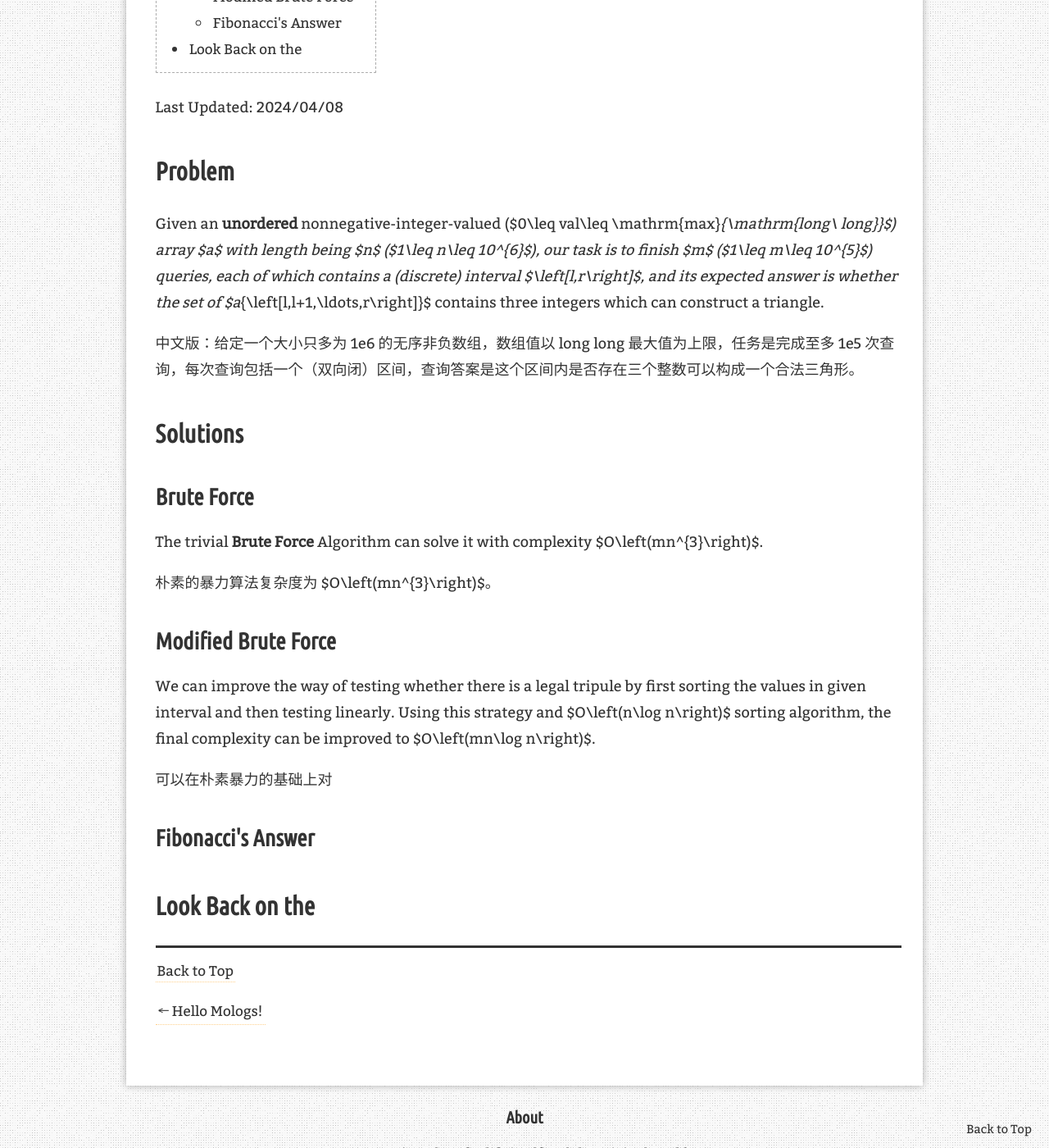
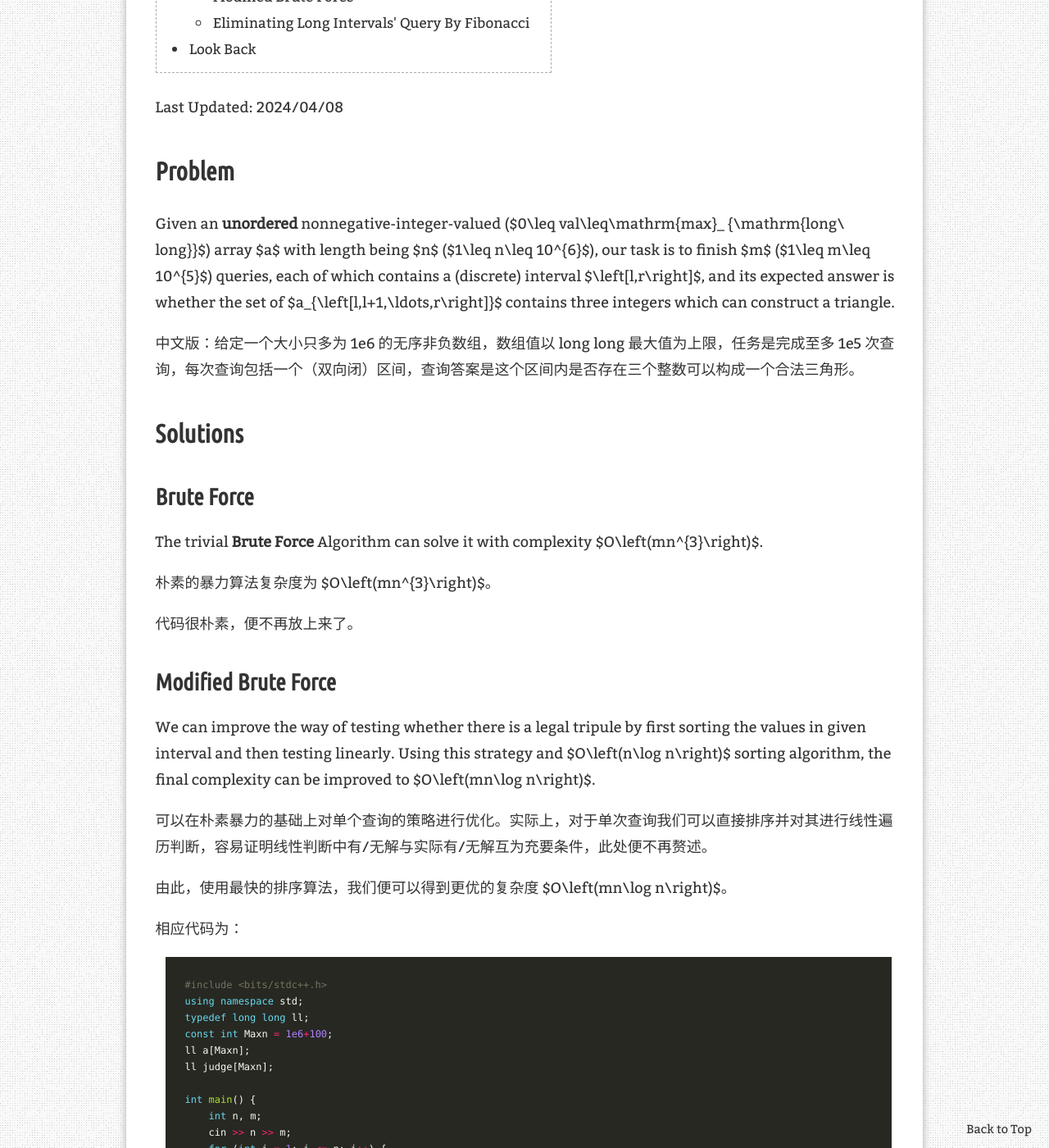
Before and after one commit to Mosms/Mologs, a Jekyll site: the page built from _posts/qsolv/2024-04-08-Fibonacci-Triangles.md, in a window 1280 px wide and 1400 px high, scrolled down 584 px. Shown: the whole window at 82% size. Built offline with Jekyll 4.4.1, drawn with Linux system fonts in a browser that asks for light colours; comment, search, counter and statistics services are not loaded; some of the changed text lies outside the part shown.

Commit message:
blog Mod.

````diff
--- a/_posts/qsolv/2024-04-08-Fibonacci-Triangles.md
+++ b/_posts/qsolv/2024-04-08-Fibonacci-Triangles.md
@@ -16,7 +16,7 @@ Last Updated: 2024/04/08
 
 # Problem
 
-Given an **unordered** nonnegative-integer-valued ($0\leq val\leq \mathrm{max}_{\mathrm{long\ long}}$) array $a$ with length being $n$ ($1\leq n\leq 10^{6}$), our task is to finish $m$ ($1\leq m\leq 10^{5}$) queries, each of which contains a (discrete) interval $\left[l,r\right]$, and its expected answer is whether the set of $a_{\left[l,l+1,\ldots,r\right]}$ contains three integers which can construct a triangle.
+Given an **unordered** nonnegative-integer-valued ($0\leq val\leq\mathrm{max}_ {\mathrm{long\ long}}$) array $a$ with length being $n$ ($1\leq n\leq 10^{6}$), our task is to finish $m$ ($1\leq m\leq 10^{5}$) queries, each of which contains a (discrete) interval $\left[l,r\right]$, and its expected answer is whether the set of $a_{\left[l,l+1,\ldots,r\right]}$ contains three integers which can construct a triangle.
 
 中文版：给定一个大小只多为 1e6 的无序非负数组，数组值以 long long 最大值为上限，任务是完成至多 1e5 次查询，每次查询包括一个（双向闭）区间，查询答案是这个区间内是否存在三个整数可以构成一个合法三角形。
 
@@ -28,12 +28,61 @@ The trivial **Brute Force** Algorithm can solve it with complexity $O\left(mn^{3
 
 朴素的暴力算法复杂度为 $O\left(mn^{3}\right)$。
 
+代码很朴素，便不再放上来了。
+
 ## Modified Brute Force
 
 We can improve the way of testing whether there is a legal tripule by first sorting the values in given interval and then testing linearly. Using this strategy and $O\left(n\log n\right)$ sorting algorithm, the final complexity can be improved to $O\left(mn\log n\right)$.
 
-可以在朴素暴力的基础上对
+可以在朴素暴力的基础上对单个查询的策略进行优化。实际上，对于单次查询我们可以直接排序并对其进行线性遍历判断，容易证明线性判断中有/无解与实际有/无解互为充要条件，此处便不再赘述。
 
-## Fibonacci's Answer
+由此，使用最快的排序算法，我们便可以得到更优的复杂度 $O\left(mn\log n\right)$。
 
-# Look Back on the
+相应代码为：
+
+```c++
+#include <bits/stdc++.h>
+using namespace std;
+typedef long long ll;
+const int Maxn = 1e6+100;
+ll a[Maxn];
+ll judge[Maxn];
+
+int main() {
+    int n, m;
+    cin >> n >> m;
+    for (int i = 1; i <= n; i++) {
+        cin >> a[i];
+    }
+    for (int __t = 0; __t < m; __t++) {
+        int l, r;
+        cin >> l, r;
+        int len = r - l + 1;
+        bool succ = false;
+
+        // Next Solve it
+        memcpy(judge, a + l, sizeof(ll) * len);
+        sort(judge, judge + r - l + 1);
+
+        for (int i = 0; i + 2 < len; i++) {
+            if (a[i+2] < a[i] + a[i+1]) {
+                succ = true;
+                break;
+            }
+        }
+
+        if (succ) {
+            cout << "YES" << endl;
+        }
+        else {
+            cout << "NO" << endl;
+        }
+    }
+
+	return 0;
+}
+```
+
+## Eliminating Long Intervals' Query By Fibonacci
+
+# Look Back
````
Also changed, not shown: jekyll-theme-simple-texture.gemspec, 1 other file.
